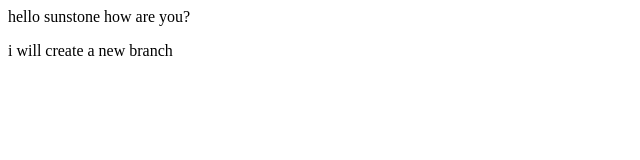
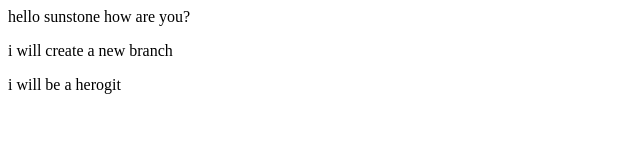
Before and after one commit to sunstone233/localrepo, a plain HTML site: page index.html in a window 1280 px wide. Shown: the whole page, without its empty margins (0-640 px from the left). Drawn offline with Linux system fonts and the light colour scheme.

Commit message:
add new paragraph

```diff
--- a/index.html
+++ b/index.html
@@ -1,2 +1,3 @@
 <p>hello sunstone how are you?</p>
 <p>i will create a new branch</p>
+<p>i will be a herogit </p>
```
